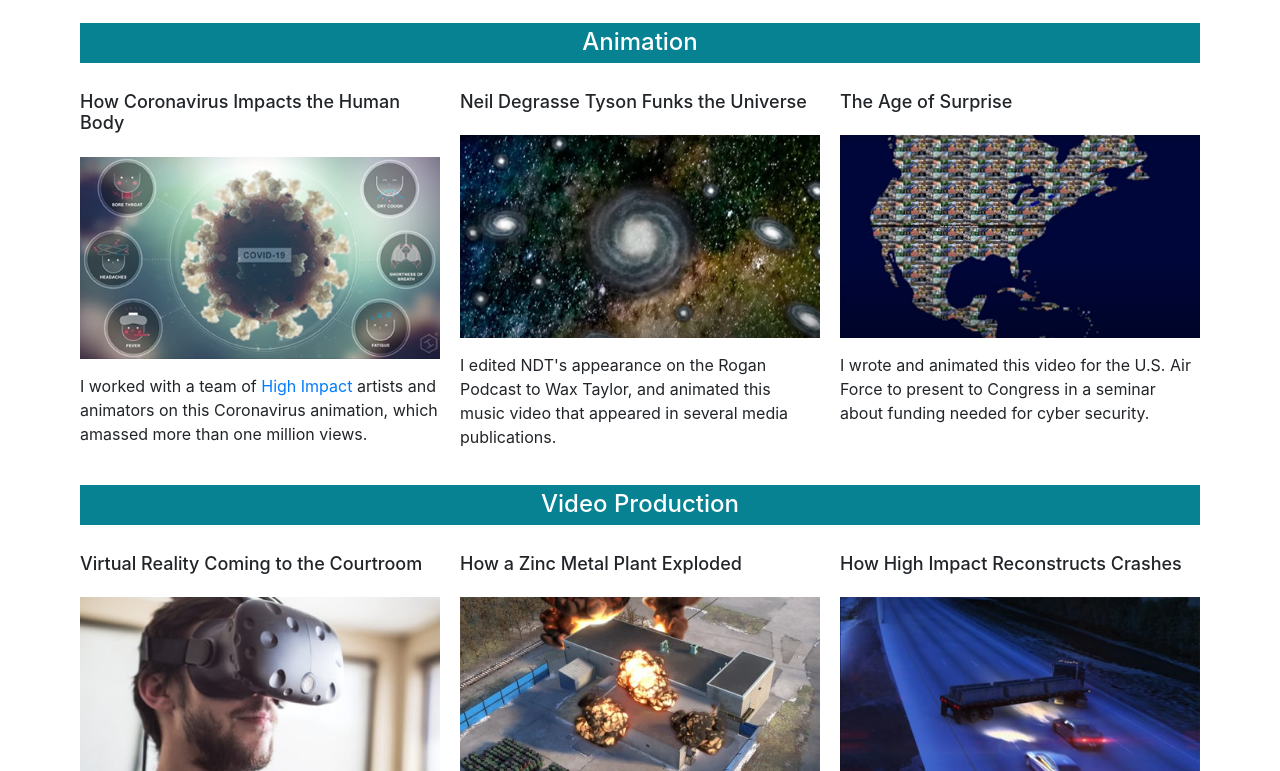
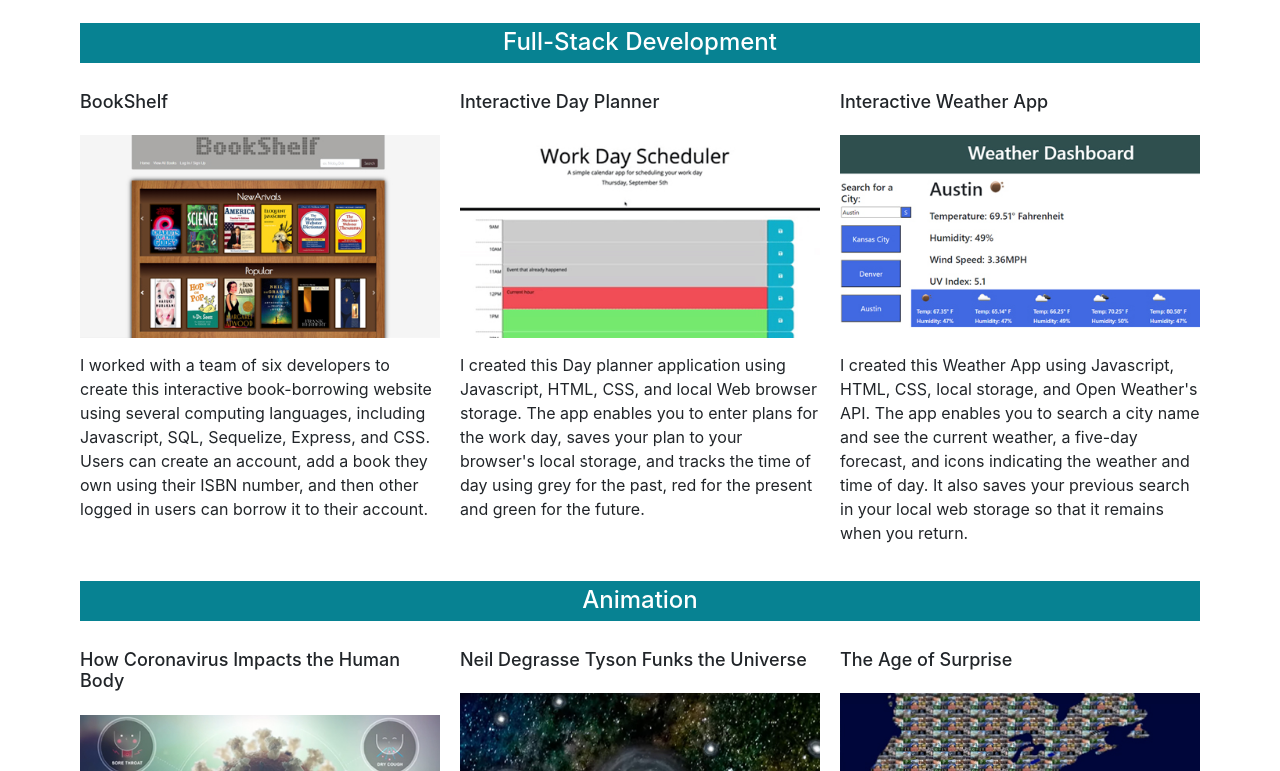
Before and after one commit to AndyGreenhaw/AndyGreenhaw-Homework-2-Responsive-Portfolio, a plain HTML site: page portfolio.html in a window 1280 px wide. Shown: the part 861-1632 px from the top of the page. Drawn offline with nearby package versions, Linux system fonts and the light colour scheme; a web font is replaced by a local one.

Commit message:
Added web development work to portfolio.

```diff
--- a/portfolio.html
+++ b/portfolio.html
@@ -65,7 +65,40 @@ Bootstrap will assume no labels means xs for everything.
                 </div>
             </div>
 
-        <!-- ROW 1: Animation -->
+        <!-- ROW 1: Programming -->
+
+        <div class="row">
+            <div class="col">
+                <h3 class="project-class">Full-Stack Development</h3>
+            </div>
+        </div>
+
+        <div class="row">
+
+            <!--- BookShelf -->
+            <div class="col-md-4">
+                <h4 class=>BookShelf</h4>
+                <a href="https://intense-earth-81966.herokuapp.com/" target="blank"><img src="Assets/thumbnails/bookshelf.jpg" width=100%></a>
+                <p>I worked with a team of six developers to create this interactive book-borrowing website using several computing languages, including Javascript, SQL, Sequelize, Express, and CSS. Users can create an account, add a book they own using their ISBN number, and then other logged in users can borrow it to their account.
+            </div>
+
+            <!--- Day Planner -->
+            <div class="col-md-4">
+                <h4>Interactive Day Planner</h4>
+                <a href="https://andygreenhaw.github.io/05-Third-Party-APIs-Work-Day-Scheduler/" target="blank"><img src="Assets/thumbnails/dayplanner.jpg" width=100%></a>
+                <p>I created this Day planner application using Javascript, HTML, CSS, and local Web browser storage. The app enables you to enter plans for the work day, saves your plan to your browser's local storage, and tracks the time of day using grey for the past, red for the present and green for the future.</div>
+
+            <!--- Weather App -->
+
+            <div class="col-md-4">
+                <h4>Interactive Weather App</h4>
+                <a href="https://andygreenhaw.github.io/06-Server-Side-APIs-Weather-Dashboard/" target="blank"><img src="Assets/thumbnails/weatherdashboard.jpg" width=100%></a>
+                <p>I created this Weather App using Javascript, HTML, CSS, local storage, and Open Weather's API. The app enables you to search a city name and see the current weather, a five-day forecast, and icons indicating the weather and time of day. It also saves your previous search in your local web storage so that it remains when you return.</p>
+            </div>
+
+        </div>
+
+        <!-- ROW 2: Animation -->
 
         <div class="row">
             <div class="col">
@@ -99,7 +132,7 @@ Bootstrap will assume no labels means xs for everything.
 
         </div>
 
-        <!-- ROW 2: Video Editing -->
+        <!-- ROW 3: Video Editing -->
 
          <div class="row">
             <div class="col">
@@ -134,7 +167,7 @@ Bootstrap will assume no labels means xs for everything.
             </div>
         </div>
 
-        <!-- ROW 3: Writing -->
+        <!-- ROW 4: Writing -->
 
         <div class="row">
             <div class="col">
```
Also changed, not shown: Assets/thumbnails/bookshelf.jpg (added), Assets/thumbnails/dayplanner.jpg (added), Assets/thumbnails/weatherdashboard.jpg (added).
